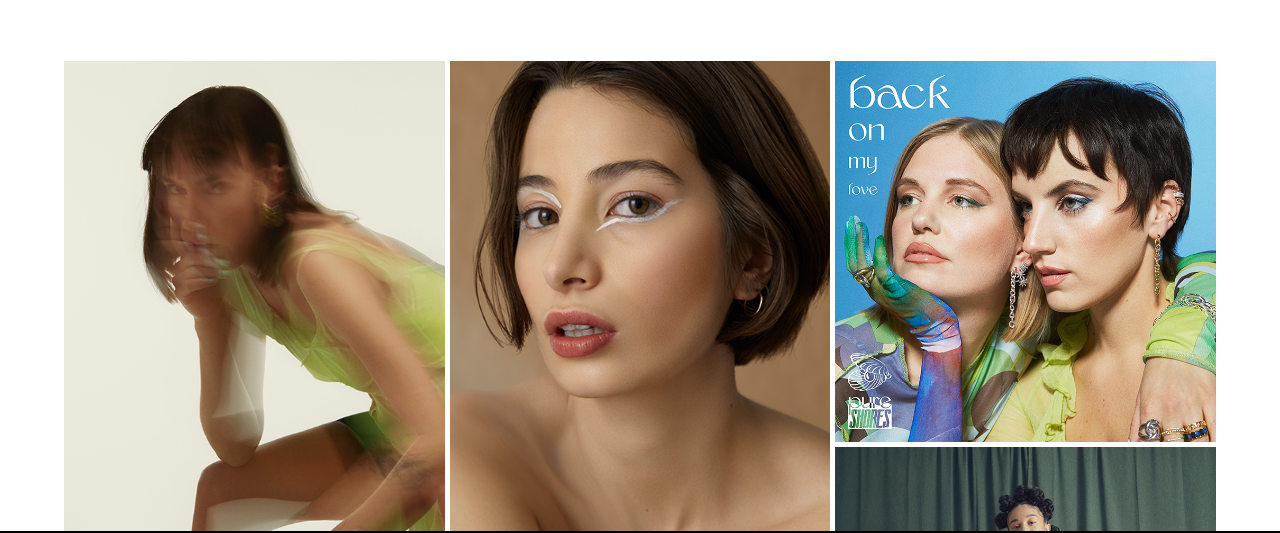
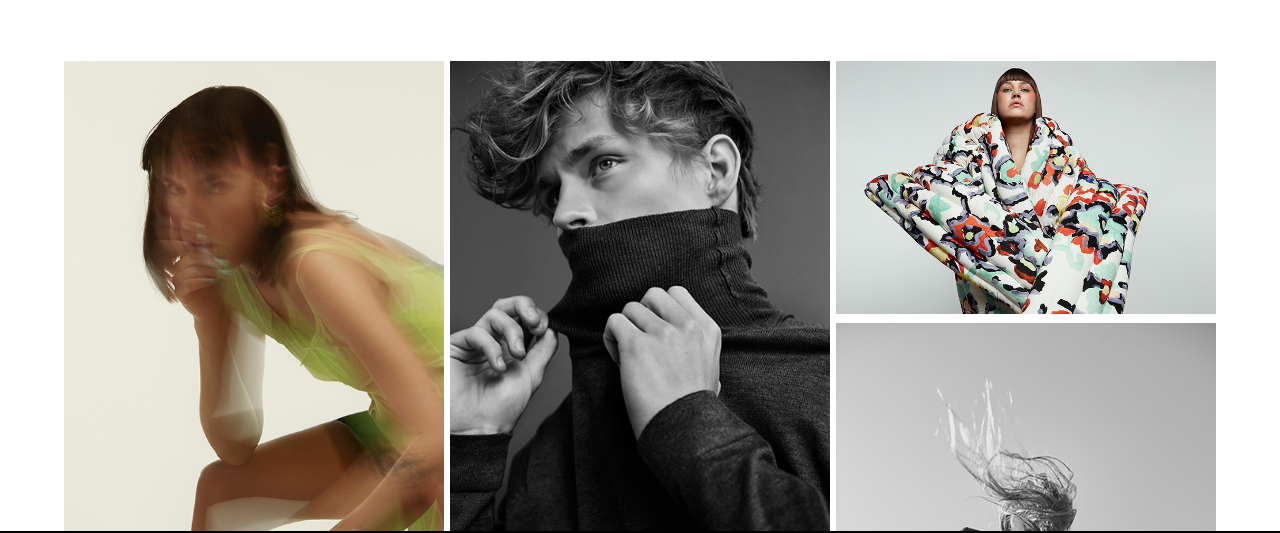
Before and after one commit to telljacob/project-one, a plain HTML site: page gallery.html in a window 1280 px wide. Shown: the part 169-702 px from the top of the page. Drawn offline with Linux system fonts and the light colour scheme.

Commit message:
Fixed gallery to be in three seperate columns to make loading more clean

```diff
--- a/assets/css/style.css
+++ b/assets/css/style.css
@@ -295,12 +295,24 @@ header {
 
 #photo-gallery {
     clear:both;
-    line-height: 5px;
-    column-count: 3;
-    column-gap: 5px;
     width: 90%;
     margin-left: auto;
     margin-right: auto;
+}
+
+#photo-column-left {
+    width: 33%;
+    float: left;
+}
+
+#photo-column-right {
+    width: 33%;
+    float: right;
+}
+
+#photo-column-center {
+    width: 33%;
+    margin: 0 auto;
 }
 
 #photo-gallery img {
--- a/gallery.html
+++ b/gallery.html
@@ -35,35 +35,41 @@
     </header>
     <h1>What I have done</h1>
     <section id="photo-gallery">
+        <div id="photo-column-left">
             <img src="assets/images/agnes_two.jpg" alt="Short, black-haired female model with green dress. Blurry picture for style.">
             <img src="assets/images/agnes_three.jpg" alt="Female model with brown curly hair, big pink and shiny dress.">
-        <img src="assets/images/agnes_four.jpg" alt="Female model with brown hair and bangs. Big white fashion dress covering arms with stains of other colors.">
-        <img src="assets/images/agnes_six.jpg" alt="Female model outside. Leaning to one side. Wind blowing the hair to cover the face. Black and white picture.">
-        <img src="assets/images/agnes_seven.jpg" alt="Male model close up picture of face. Wavy hair and shirt covering the chin and down.">
-        <img src="assets/images/agnes_eight.jpg" alt="Female model laughing in a playground. Sitting down with glasses on and eating heart-shaped popsicle.">
             <img src="assets/images/agnes_nine.jpg" alt="Portrait picture of older male with moustache and half shaved beard looking into camera. Wearing a shirt and sweatshirt over.">
             <img src="assets/images/agnes_ten.jpg" alt="Male model leaning back in a couch, head resting to the side wearing underwear and a cardigan shirt.">
             <img src="assets/images/agnes_twelve.jpg" alt="Female model close up picture. Short hair and looking into camera, hands to the side of the face.">
             <img src="assets/images/agnes_thirteen.jpg" alt="Male model with long blonde hair outside on balcony, leaning forward and resting his elbows on the balcony side.">
+            <img src="assets/images/agnes_twenty_two.jpg" alt="Young female model with long hair behind the ears. Sitting down in a suit, leaning forward looking into the camera.">
+            <img src="assets/images/agnes_twenty_three.jpg" alt="Two female artists on an album cover. Looking to the side wearing colorful clothing.">
+            <img src="assets/images/agnes_twenty_four.jpg" alt="Female model with dark hair styled into multiple buns. Long white and red striped dress with coat covering half the dress.">
+            <img src="assets/images/agnes_twenty_nine.jpg" alt="Female model in a flowery dress, black heels and band in the hair squatting down outside next to a recycling bin. Looking into the camera.">
+        </div>
+        <div id="photo-column-right">
+            <img src="assets/images/agnes_four.jpg" alt="Female model with brown hair and bangs. Big white fashion dress covering arms with stains of other colors.">
+            <img src="assets/images/agnes_six.jpg" alt="Female model outside. Leaning to one side. Wind blowing the hair to cover the face. Black and white picture.">
             <img src="assets/images/agnes_fourteen.jpg" alt="Female model with short dark hair looking into the camera. Light paint under one eye and above the other.">
             <img src="assets/images/agnes_fifteen.jpg" alt="Female model with dark hair looking to the side. Wears a black dress. Red background.">
             <img src="assets/images/agnes_sixteen.jpg" alt="Female model with short curly hair. Yellow cirles on the wall behind.">
             <img src="assets/images/agnes_seventeen.jpg" alt="Female model in a pink shiny suit and sunglasses. Leaning back and laughing.">
+            <img src="assets/images/agnes_twenty_six.jpg" alt="Male model standing with the side towards camera. Wearing black jeans, a white shirt and a black hat. Tattoos on the visible arm.">
+            <img src="assets/images/agnes_twenty_seven.jpg" alt="Male model with a bandaged arm leaning forward. No shirt on so you can see the spine on the back. Short shaved blonde hair. Wearing fluffy white pants.">
+            <img src="assets/images/agnes_twenty_eight.jpg" alt="Female model portrait profile picture. Looking to the side laughing. Can see teeth.">
+            <img src="assets/images/agnes_twenty_five.jpg" alt="Male model in a party-like dinner setting. Much happinging in the background">
+        </div>
+        <div id="photo-column-center">
+            <img src="assets/images/agnes_seven.jpg" alt="Male model close up picture of face. Wavy hair and shirt covering the chin and down.">
+            <img src="assets/images/agnes_eight.jpg" alt="Female model laughing in a playground. Sitting down with glasses on and eating heart-shaped popsicle.">
             <img src="assets/images/agnes_eighteen.jpg" alt="Male model with orange sweatshirt looking to the side of the camera. One hand on the other arm, wears a silver ring.">
             <img src="assets/images/agnes_nineteen.jpg" alt="Female model with light grey suit. Picture taken from lower, model looks into the camera.">
             <img src="assets/images/agnes_twenty.jpg" alt="Two female models in training gear. One leans on the other's shoulder. Both looking into the camera. Brown background.">
             <img src="assets/images/agnes_twenty_one.jpg" alt="Male model with short hair and short beard. Sitting down and laughing. One hand covering half the face.">
-        <img src="assets/images/agnes_twenty_two.jpg" alt="Young female model with long hair behind the ears. Sitting down in a suit, leaning forward looking into the camera.">
-        <img src="assets/images/agnes_twenty_three.jpg" alt="Two female artists on an album cover. Looking to the side wearing colorful clothing.">
-        <img src="assets/images/agnes_twenty_four.jpg" alt="Female model with dark hair styled into multiple buns. Long white and red striped dress with coat covering half the dress.">
-        <img src="assets/images/agnes_twenty_five.jpg" alt="Male model in a party-like dinner setting. Much happinging in the background">
-        <img src="assets/images/agnes_twenty_six.jpg" alt="Male model standing with the side towards camera. Wearing black jeans, a white shirt and a black hat. Tattoos on the visible arm.">
-        <img src="assets/images/agnes_twenty_seven.jpg" alt="Male model with a bandaged arm leaning forward. No shirt on so you can see the spine on the back. Short shaved blonde hair. Wearing fluffy white pants.">
-        <img src="assets/images/agnes_twenty_eight.jpg" alt="Female model portrait profile picture. Looking to the side laughing. Can see teeth.">
-        <img src="assets/images/agnes_twenty_nine.jpg" alt="Female model in a flowery dress, black heels and band in the hair squatting down outside next to a recycling bin. Looking into the camera.">
             <img src="assets/images/agnes_thirty.jpg" alt="Female model close up picture of half the face. Hair styled to be in wavy sections skin tight to the face. Edited to look almost like a painting.">
             <img src="assets/images/agnes_thirty_one.jpg" alt="Female model sitting in a chair outside. Wears underwear and a white shirt putting on high socks.">
             <img src="assets/images/agnes_thirty_two.jpg" alt="Female model wearing pirate-looking hat. Sitting down looking into the camera. Hair tied up in tails and swinging dramatically.">
+        </div>
     </section>
 
 <footer>
```
Lines whose indentation alone changed are shown as unchanged.
